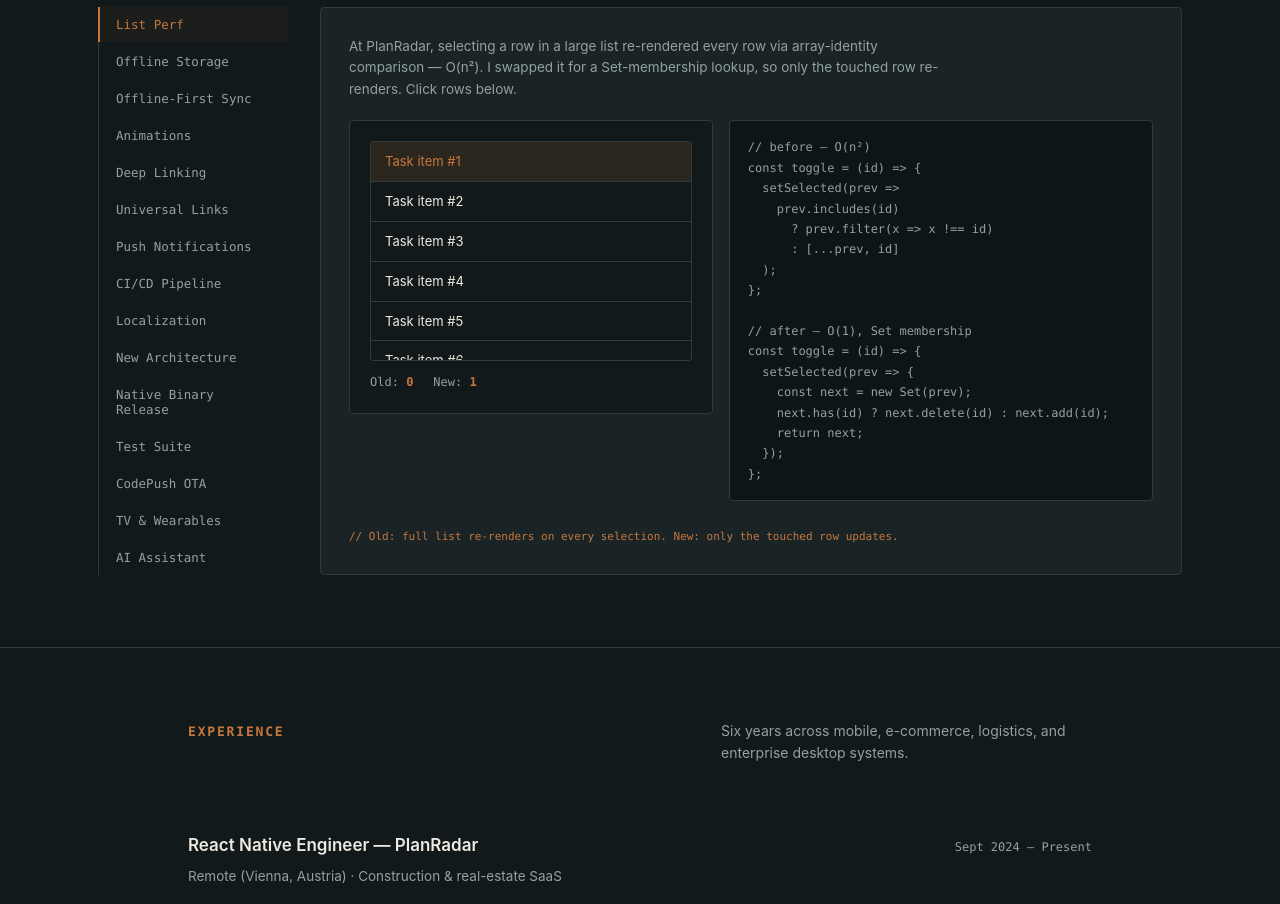
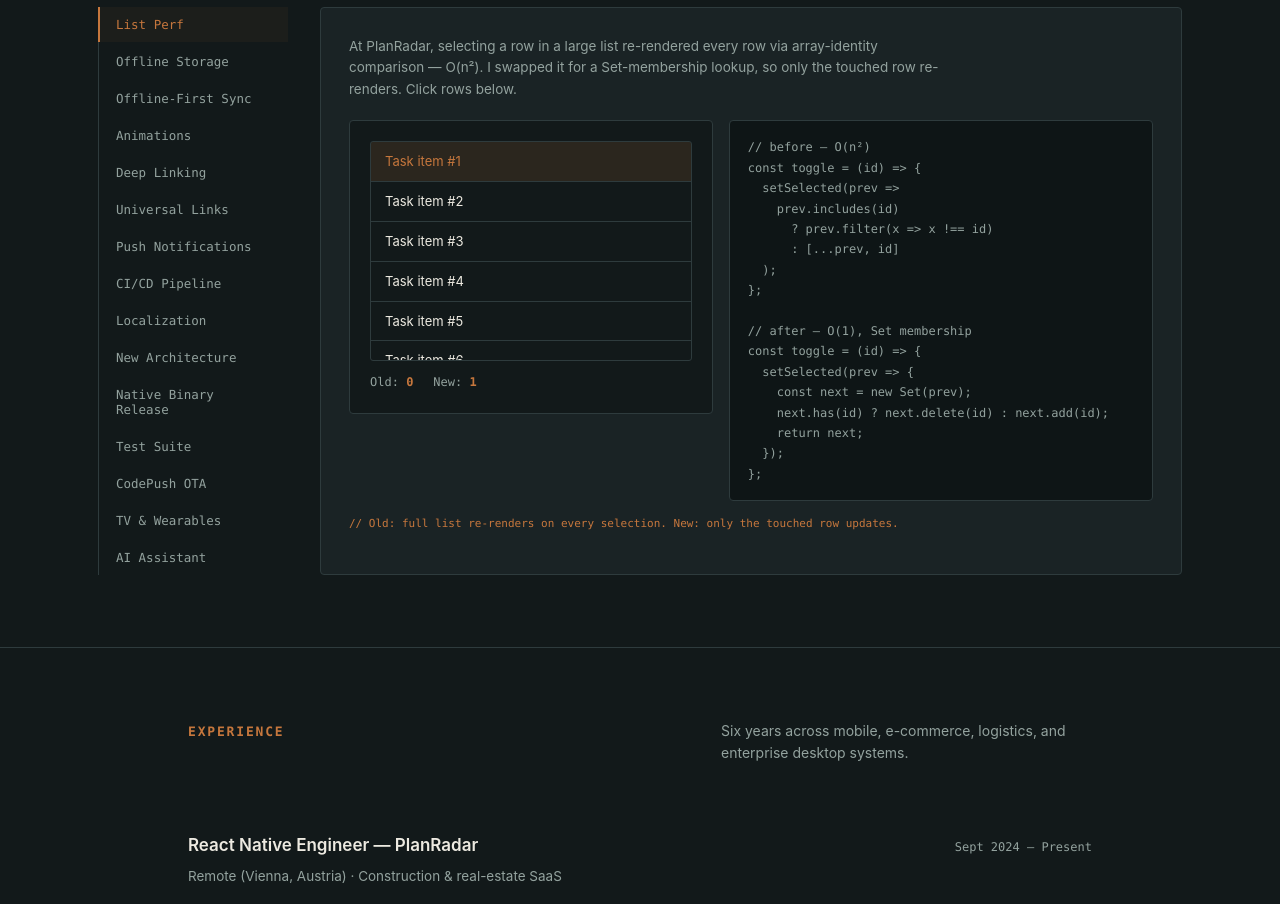
Before and after one commit to ahmedgit2/ahmed-mo-portfolio, a React (Vite) app: page / in a window 1280 px wide. Shown: the part 2280-3184 px from the top of the page. Built offline with nearby package versions, Linux system fonts and the light colour scheme.

Commit message:
fix: demo-grid no longer flex:1 so note sits right after content, not stretched to fill panel

```diff
--- a/src/styles/demos.css
+++ b/src/styles/demos.css
@@ -46,7 +46,7 @@
    default even with align-items:start, which was inflating demo-box/code-block.
    Flex's align-items:flex-start has no such row-stretch step, so items always
    size to their own content. */
-.demo-grid { display: flex; gap: 16px; flex: 1; min-height: 0; align-items: flex-start; }
+.demo-grid { display: flex; gap: 16px; align-items: flex-start; }
 .demo-grid > .demo-box { flex: 1; min-width: 0; }
 .demo-grid > .code-block { flex: 1.2; min-width: 0; white-space: pre-wrap; word-break: break-word; }
 @media (max-width: 900px) { .demo-grid { flex-direction: column; } }
```
